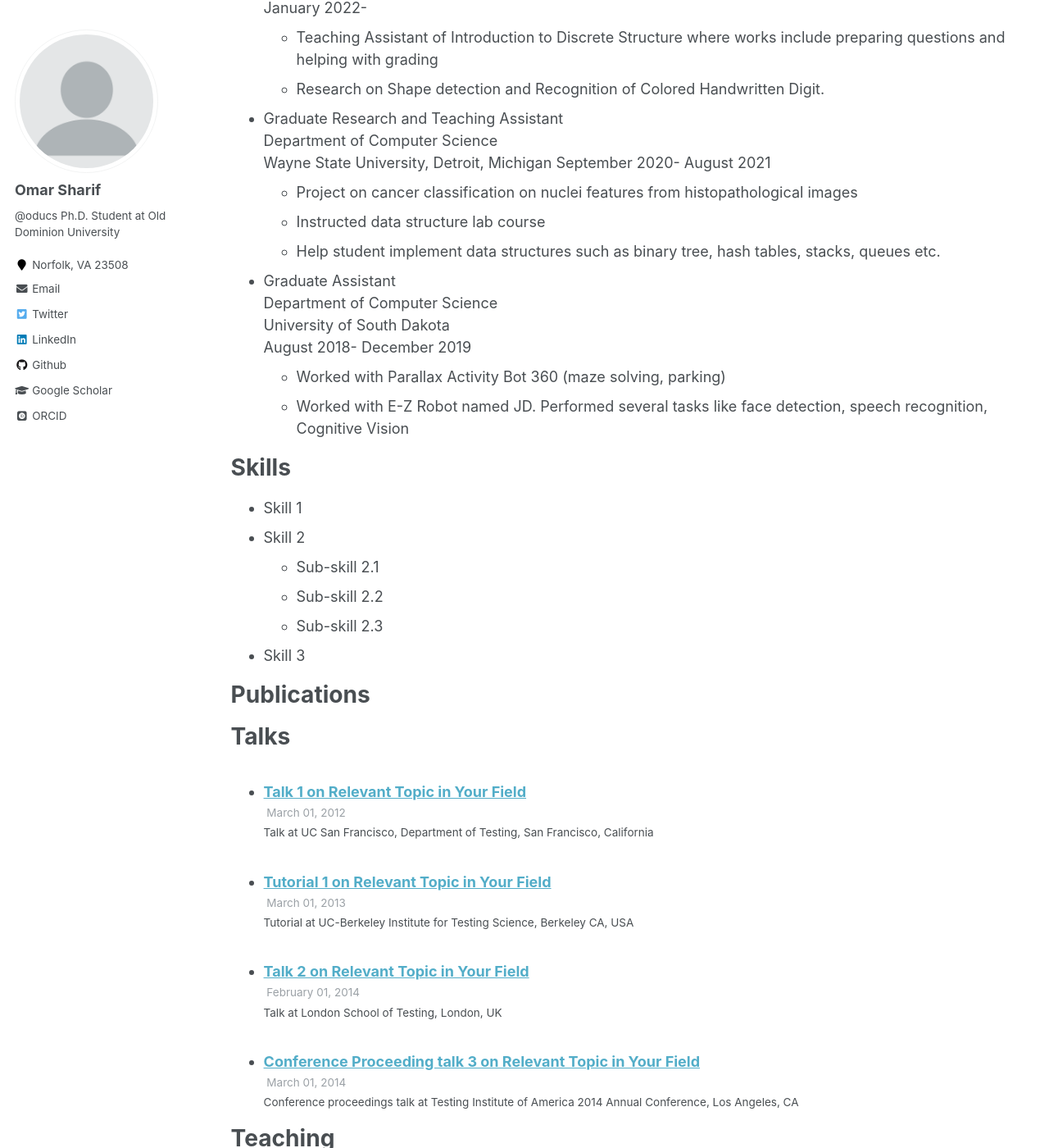
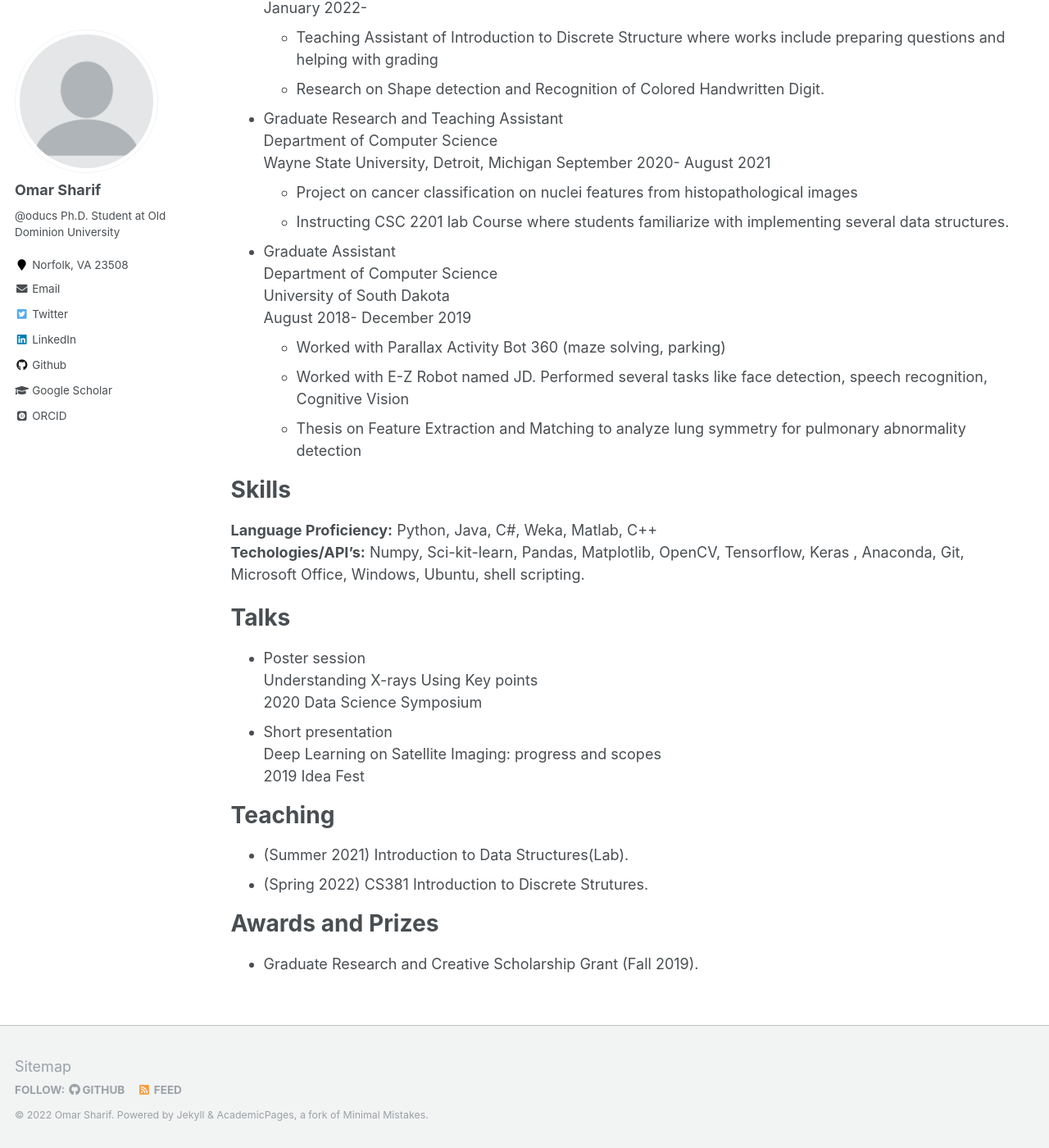
Before and after one commit to omarsharif786/omarsharif786.github.io, a Jekyll site: the page built from _pages/cv.md, in a window 1280 px wide and 1400 px high, scrolled down 592 px. Shown: the whole window at 82% size. Built offline with Jekyll 4.4.1, drawn with Linux system fonts in a browser that asks for light colours; some web fonts are replaced; some of the changed text lies outside the part shown.

Commit message:
updates navigation,cv and publications

```diff
--- a/_pages/cv.md
+++ b/_pages/cv.md
@@ -18,8 +18,6 @@ Wayne State University, Detroit, Michigan , 2020 - 2021
 * Ph.D. in Computer Science,
 Old Dominion University, Norfolk, Virginia  2022-
 
-
-
 Work experience
 ======
 * Graduate Teaching and Research Assistant
@@ -33,42 +31,35 @@ January 2022-
 Department of Computer Science
 Wayne State University, Detroit, Michigan September 2020- August 2021
   * Project on cancer classification on nuclei features from histopathological images
-  * Instructed data structure lab course
-  * Help student implement data structures such as binary tree, hash tables, stacks, queues etc.
+  * Instructing CSC 2201 lab Course where students familiarize with implementing several data structures.
 * Graduate Assistant
 Department of Computer Science
 University of South Dakota
 August 2018- December 2019
   * Worked with Parallax Activity Bot 360 (maze solving, parking)
   * Worked with E-Z Robot named JD. Performed several tasks like face detection, speech recognition, Cognitive Vision
+  * Thesis on Feature Extraction and Matching to analyze lung symmetry for pulmonary abnormality detection
 
 Skills
 ======
-* Skill 1
-* Skill 2
-  * Sub-skill 2.1
-  * Sub-skill 2.2
-  * Sub-skill 2.3
-* Skill 3
+**Language Proficiency:** Python, Java, C#, Weka, Matlab, C++
+**Techologies/API's:** Numpy, Sci-kit-learn, Pandas, Matplotlib, OpenCV, Tensorflow, Keras , Anaconda, Git, Microsoft Office, Windows, Ubuntu, shell scripting.
 
-Publications
-======
-  <ul>{% for post in site.publications %}
-    {% include archive-single-cv.html %}
-  {% endfor %}</ul>
 
 Talks
 ======
-  <ul>{% for post in site.talks %}
-    {% include archive-single-talk-cv.html %}
-  {% endfor %}</ul>
+* Poster session
+Understanding X-rays Using Key points
+2020 Data Science Symposium
+* Short presentation
+Deep Learning on Satellite Imaging: progress and scopes
+2019 Idea Fest
 
 Teaching
 ======
-  <ul>{% for post in site.teaching %}
-    {% include archive-single-cv.html %}
-  {% endfor %}</ul>
+ * (Summer 2021) Introduction to Data Structures(Lab).
+ * (Spring 2022) CS381 Introduction to Discrete Strutures.
 
-Service and leadership
+Awards and Prizes
 ======
-* Currently signed in to 43 different slack teams
+* Graduate Research and Creative Scholarship Grant (Fall 2019).
```
Also changed, not shown: _data/navigation.yml (+7 -16 lines), _pages/experience.md (added, +6 -0 lines), _pages/publications.md (+4 -8 lines).
